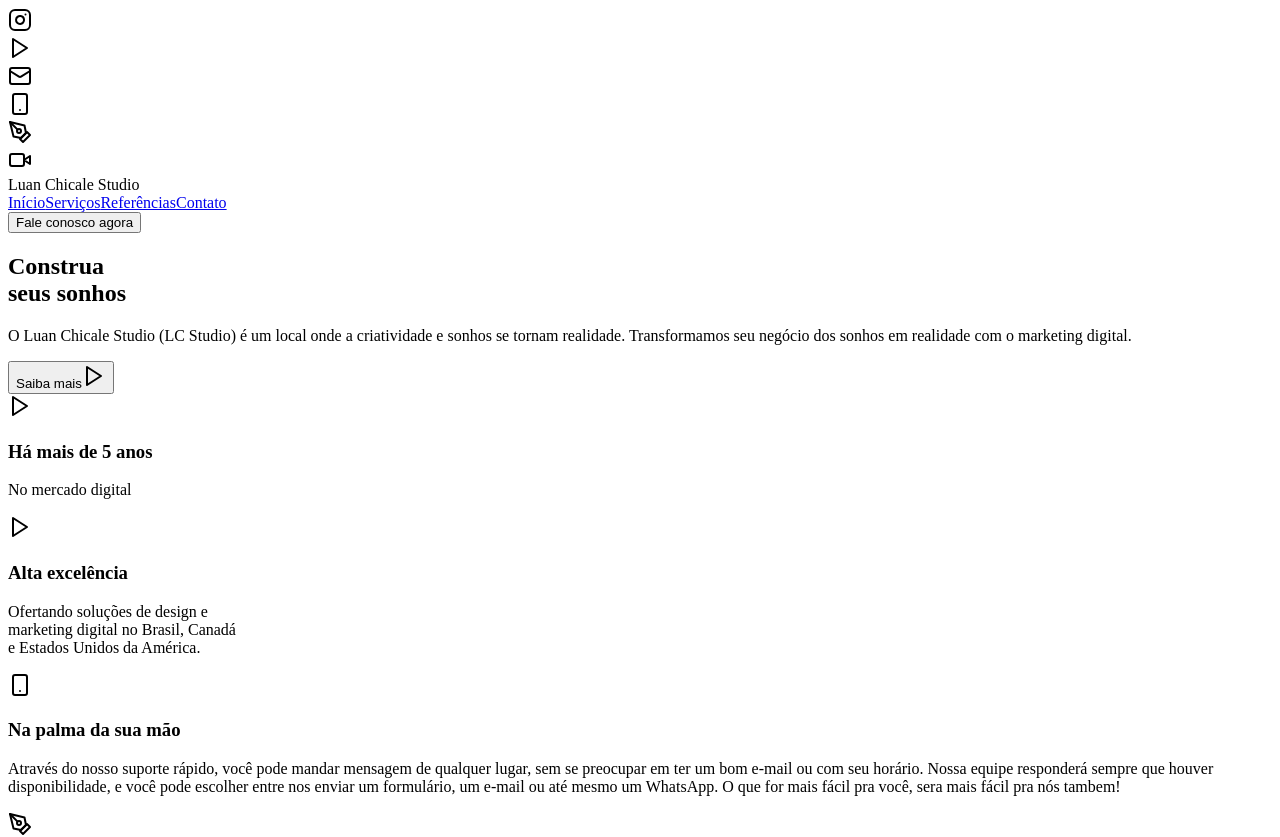
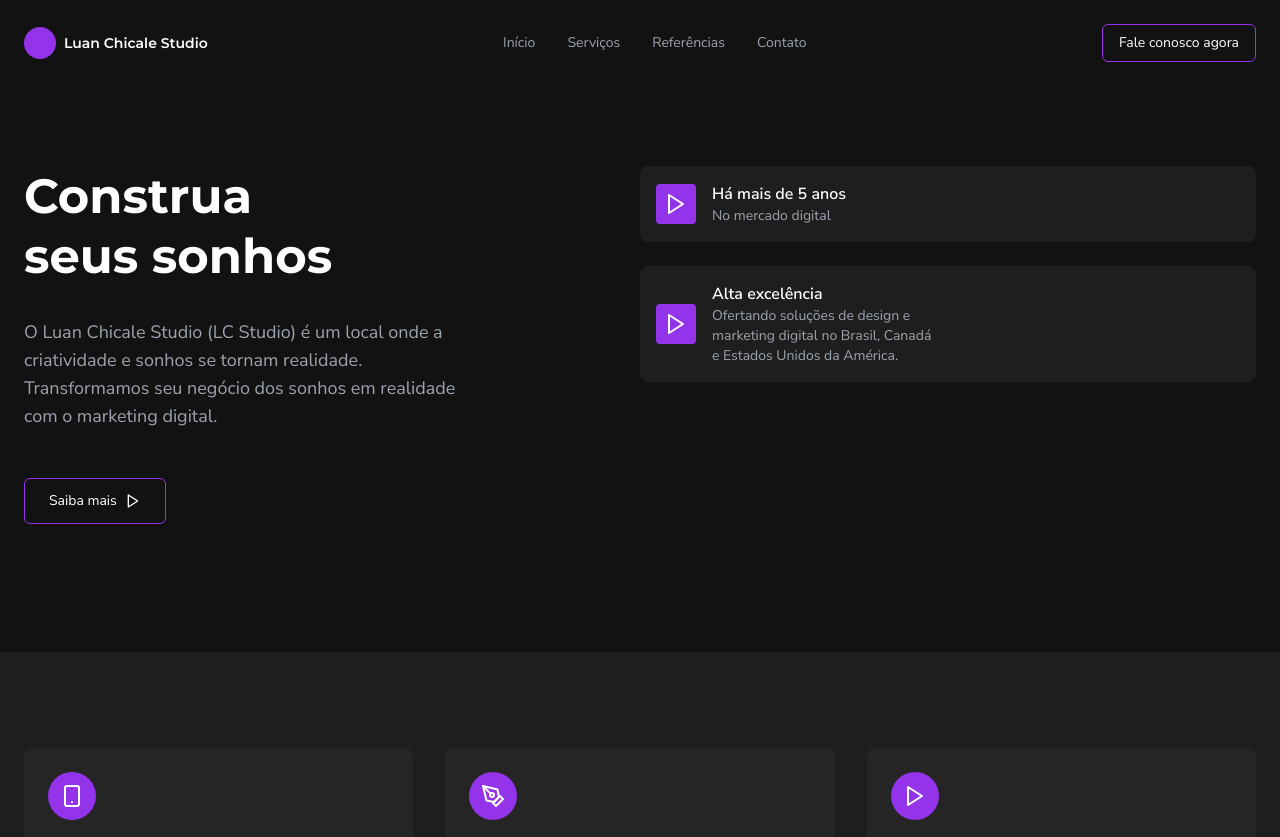
Before and after one commit to luanhrods/lcs, a Next.js app: page / in a window 1280 px wide. Shown: the top 837 px of the page. Built offline with nearby package versions, Linux system fonts and the light colour scheme.

Commit message:
Create _app.js

```diff
--- /dev/null
+++ b/pages/_app.js
@@ -0,0 +1,15 @@
+import Head from 'next/head';
+import styles from '../styles/globals.css';
+
+function MyApp({ Component, pageProps }) {
+  return (
+    <div className={styles.container}>
+      <Head>
+        <title>LC Studio</title>
+      </Head>
+      <Component {...pageProps} />
+    </div>
+  );
+}
+
+export default MyApp;
```
